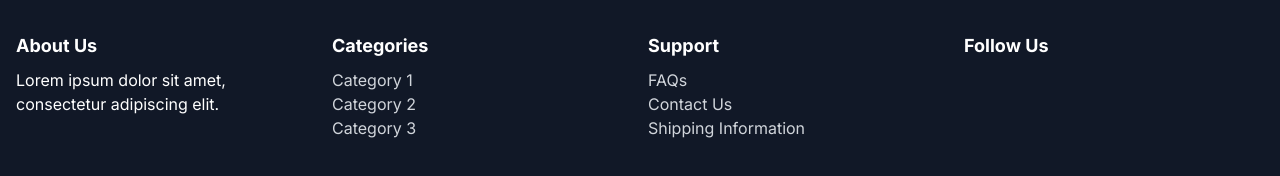
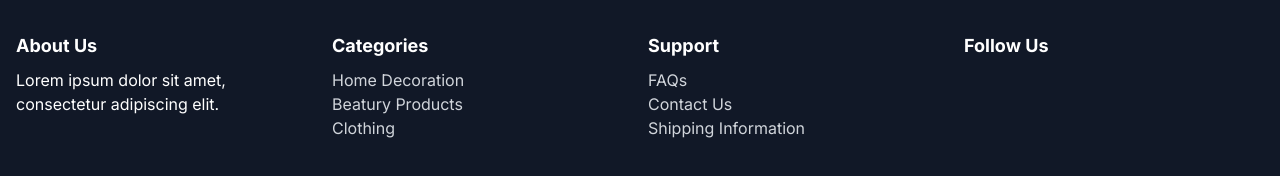
Before and after one commit to sujalshah-bit/ecommerce-web-app, a Next.js app in the folder client/: page / in a window 1280 px wide. Shown: the part 876-1052 px from the top of the page. Built offline with nearby package versions, Linux system fonts and the light colour scheme; no server answers.

Commit message:
footer ui changes

```diff
--- a/client/src/components/Footer.jsx
+++ b/client/src/components/Footer.jsx
@@ -13,13 +13,13 @@ const Footer = () => {
             <h3 className="text-lg font-bold">Categories</h3>
             <ul className="mt-2">
               <li>
-                <a href="#" className="text-gray-300 hover:text-white">Category 1</a>
+                <a href="#" className="text-gray-300 hover:text-white">Home Decoration </a>
               </li>
               <li>
-                <a href="#" className="text-gray-300 hover:text-white">Category 2</a>
+                <a href="#" className="text-gray-300 hover:text-white">Beatury Products</a>
               </li>
               <li>
-                <a href="#" className="text-gray-300 hover:text-white">Category 3</a>
+                <a href="#" className="text-gray-300 hover:text-white">Clothing</a>
               </li>
             </ul>
           </div>
```
